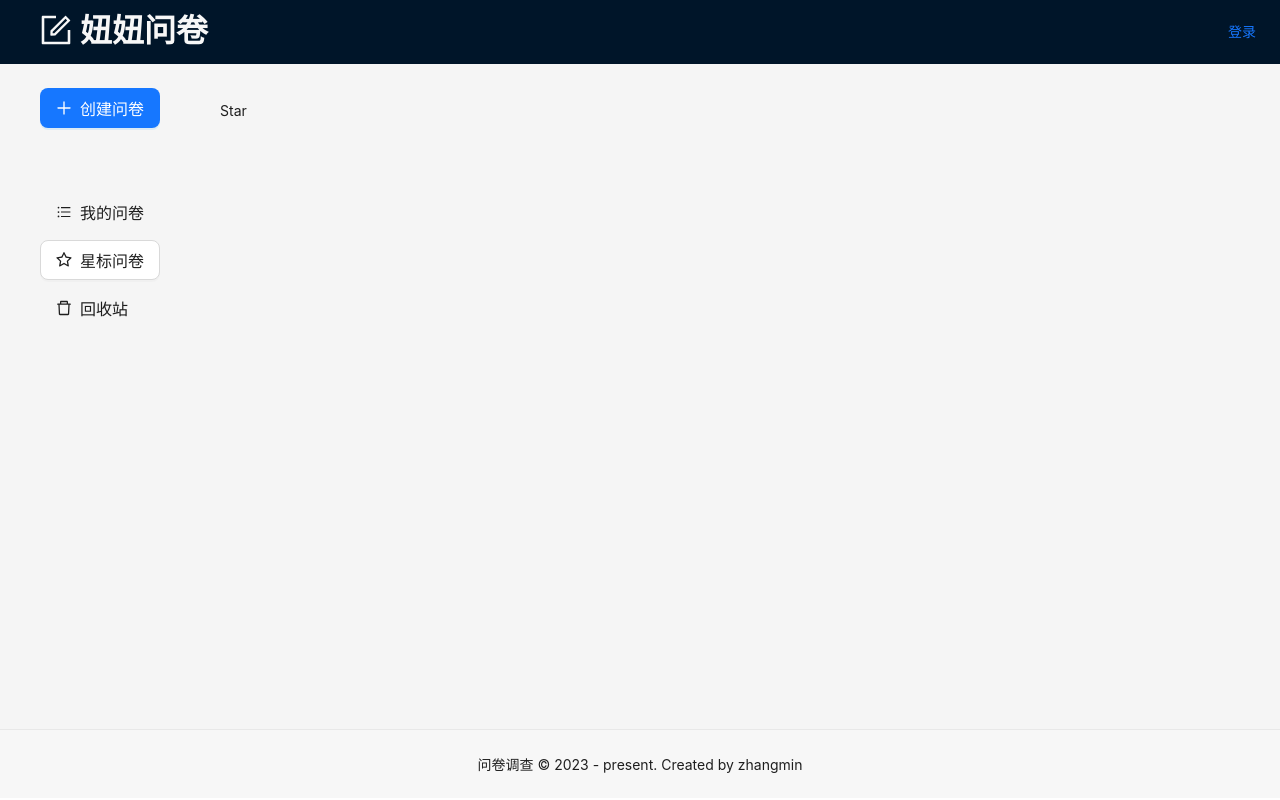
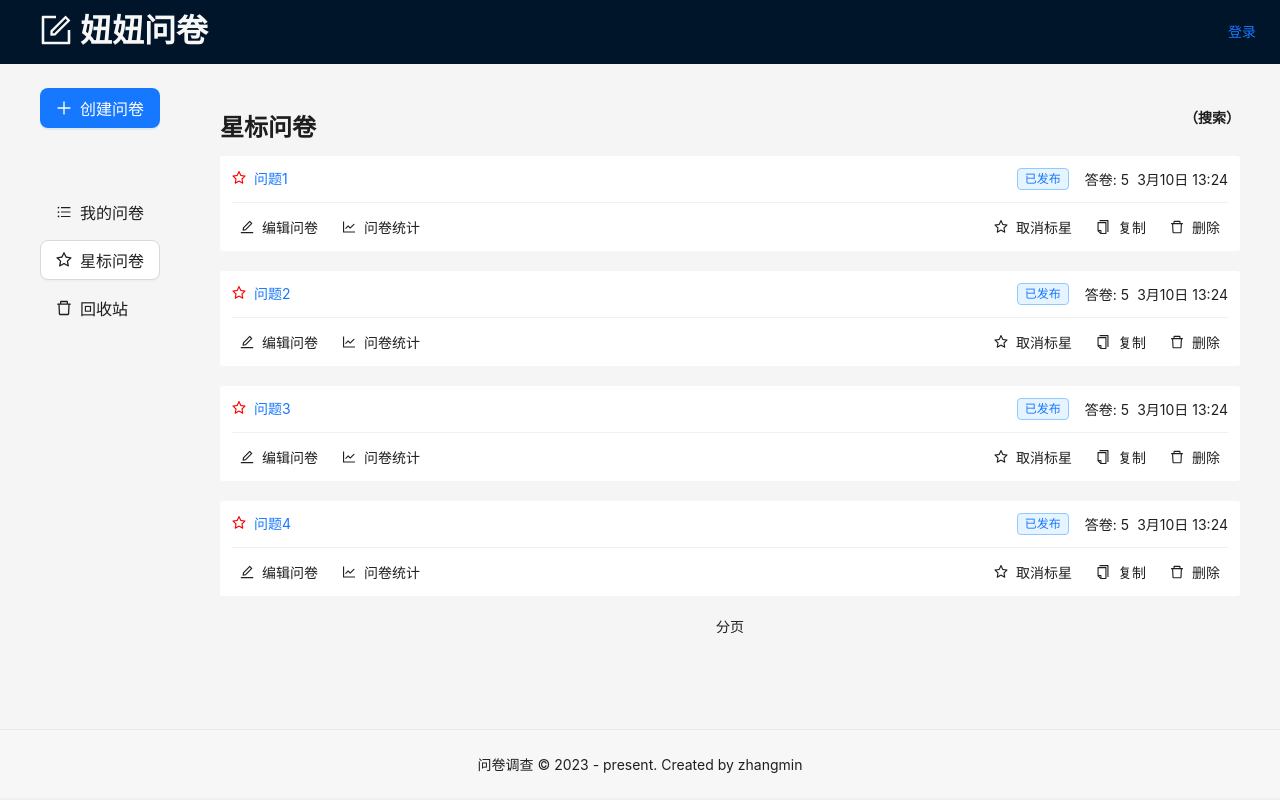
Before and after one commit to ZhangMin1998/react-ts-wenjuan, a React (Create React App) app: page /manage/star in a window 1280 px wide. Built offline with nearby package versions, Linux system fonts and the light colour scheme.

Commit message:
使用AntD开发星标问卷列表页

```diff
--- a/package.json
+++ b/package.json
@@ -11,6 +11,7 @@
     "@types/node": "^16.18.57",
     "@types/react": "^18.2.25",
     "@types/react-dom": "^18.2.10",
+    "ahooks": "^3.7.8",
     "antd": "^5.9.4",
     "classnames": "^2.3.2",
     "react": "^18.2.0",
--- a/src/components/Card/Card.module.scss
+++ b/src/components/Card/Card.module.scss
@@ -16,7 +16,7 @@
   }
   .right{
     flex: 1;
-    font-size: 12px;
+    font-size: 14px;
     text-align: right;
   }
 }
--- a/src/components/Card/Card.tsx
+++ b/src/components/Card/Card.tsx
@@ -43,6 +43,8 @@ const Card: FC<PropsType> = (props: PropsType) => {
           {isPublished ? <Tag color="processing">已发布</Tag> : <Tag>未发布</Tag>}
           <span>答卷: {answerCount}</span>
           <span>{createdAt}</span>
+          {/* <h3>答卷: {answerCount}</h3>
+          <h3>{createdAt}</h3> */}
         </Space>
       </div>
     </div>
--- a/src/pages/manage/List.tsx
+++ b/src/pages/manage/List.tsx
@@ -2,6 +2,9 @@ import React, { FC, useState } from 'react'
 import styles from './common.module.scss'
 import Card from '../../components/Card/Card'
 // import { useSearchParams } from 'react-router-dom'
+import { Typography } from 'antd'
+
+const { Title } = Typography
 
 const List: FC = () => {
   // const [searchParams] = useSearchParams()
@@ -18,7 +21,7 @@ const List: FC = () => {
    <>
     <div className={styles.header}>
       <div className={styles.left}>
-        <h3>我的问卷</h3>
+        <Title level={3}>我的问卷</Title>
       </div>
       <div className={styles.right}>
         <h4>（搜索）</h4>
--- a/src/pages/manage/Star.tsx
+++ b/src/pages/manage/Star.tsx
@@ -1,9 +1,45 @@
-import React, { FC } from 'react'
-// import styles from './Star.module.scss'
+import React, { FC, useState } from 'react'
+import styles from './common.module.scss'
+import Card from '../../components/Card/Card'
+import { useTitle } from 'ahooks'
+import { Typography, Empty } from 'antd'
+
+const { Title } = Typography
 
 const Star:FC = () => {
+  useTitle('妞妞问卷 - 星标问卷')
+
+  const [list, setList] = useState([
+    { _id: 'q1', title: '问题1', isPublished: true, isStar: true, answerCount: 5, createdAt: '3月10日 13:24' },
+    { _id: 'q2', title: '问题2', isPublished: true, isStar: true, answerCount: 5, createdAt: '3月10日 13:24' },
+    { _id: 'q3', title: '问题3', isPublished: true, isStar: true, answerCount: 5, createdAt: '3月10日 13:24' },
+    { _id: 'q4', title: '问题4', isPublished: true, isStar: true, answerCount: 5, createdAt: '3月10日 13:24' }
+  ])
+
   return (
-    <p>Star</p>
+    <>
+      <div className={styles.header}>
+        <div className={styles.left}>
+          <Title level={3}>星标问卷</Title>
+        </div>
+        <div className={styles.right}>
+          <h4>（搜索）</h4>
+        </div>
+      </div>
+
+      <div className={styles.content}>
+        {/* 问卷列表 */}
+        {/* {list.length === 0 && <Empty description='暂无数据' />} */}
+        {
+          list.length && list.map(item => {
+            const { _id } = item
+            return <Card key={_id} {...item} />
+          })
+        }
+      </div>
+
+      <div className={styles.footer}>分页</div>
+    </>
   )
 }
 
```
